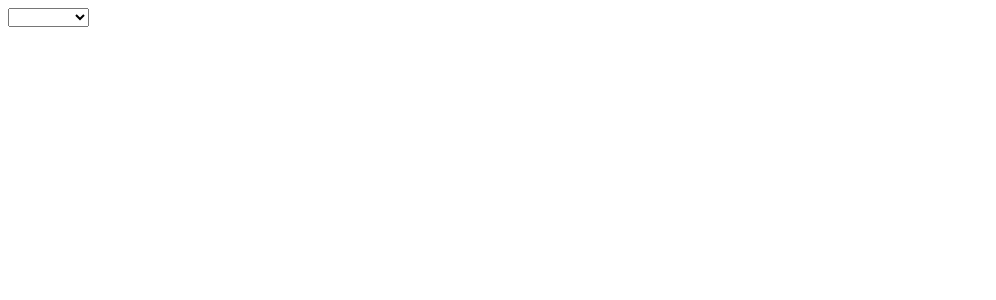
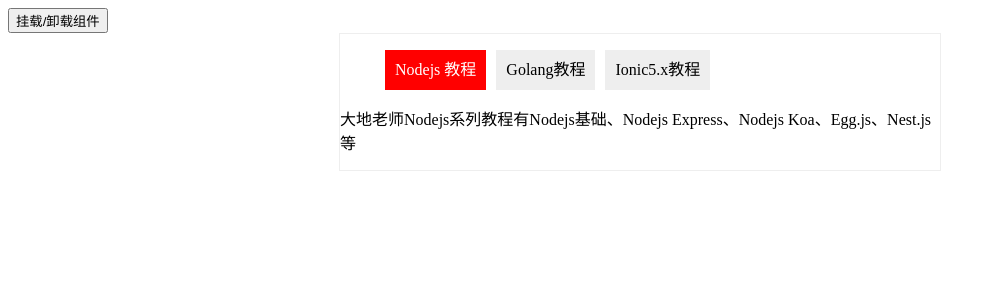
Before and after one commit to Jaunty-Liu/vue, a Vue app: page / in a window 1280 px wide. Shown: the top 300 px of the page, without its empty margins (0-996 px from the left). Built offline with nearby package versions, Linux system fonts and the light colour scheme.

Commit message:
keep-alive+切换

```diff
--- a/src/components/Home.vue
+++ b/src/components/Home.vue
@@ -1,9 +1,27 @@
 <template>
-     <select>
-        <!-- 默认选择的首选项是空并且不显示 -->
-        <option selected="selected" disabled="disabled"  style='display: none' value=''></option>
-        <option value="1">Yesterday</option>
-        <option value="2">Today</option>
-        <option value="3">Tomorrow</option>
-    </select>
+    <div class="home">
+        <button @click="isShow=!isShow">挂载/卸载组件</button>
+        <br>
+        <keep-alive>
+            <life-cycle v-if="isShow"></life-cycle>
+        </keep-alive>
+    </div>
 </template>
+
+<script>
+import LifeCycle from './LifeCycle';
+export default {
+    data() {
+        return {
+            isShow: true
+        }
+    },
+    methods: {
+
+    },
+    components: {
+        LifeCycle
+    }
+
+}
+</script>
--- /dev/null
+++ b/src/components/LifeCycle.vue
@@ -0,0 +1,74 @@
+<template>
+    <div class="tab_info">
+        <ul class="tab_header">
+            <li v-for="(item,index) in posts" :key="index" :class="{'active':currentIndex===index}" @click="currentIndex=index">
+                {{item.title}}
+            </li>
+        </ul>
+        <div class="tab_content">
+            <span v-html="content"></span>
+        </div>
+    </div>
+</template>
+
+<script>
+export default {
+    data() {
+        return {
+            currentIndex: 0,
+            msg: "我是一个数据",
+            posts: [{
+                    id: 1,
+                    title: 'Nodejs 教程',
+                    content: '<p>大地老师Nodejs系列教程有Nodejs基础、Nodejs Express、Nodejs Koa、Egg.js、Nest.js等</p>'
+                },
+                {
+                    id: 2,
+                    title: 'Golang教程',
+                    content: '<p>教程包括：Golang零基础入门进阶教程（50讲）、Beego基础、Mysql入门实战、Gorm入门、Gorm实战、Gorm关联查询、Golang+Beego+Grom仿小米商城项目（真实企业级项目实战）</p>'
+                },
+                {
+                    id: 3,
+                    title: 'Ionic5.x教程',
+                    content: '<p>Ionic4.x以后在 Angular、Vue、React基础上面做了一些封装，让我们可以用自己喜欢的框架，更快速和容易的开发移动的项目</p>'
+                }
+            ]
+        }
+    },
+    computed: {
+        content() {
+            return this.posts[this.currentIndex].content;
+        }
+    }
+}
+</script>
+<style>
+    .h2 {
+        text-align: center;
+    }
+    ul {
+        list-style: none;
+    }
+    .tab_info {
+        width: 600px;
+        margin: 0 auto;
+        border: 1px solid #eee;
+    }
+    .tab_info .tab_header {
+        width: 100%;
+        height: 40px;
+        line-height: 40px;
+    }
+    .tab_info .tab_header li {
+            display: inline-block;
+            margin: 0px 5px;
+            background: #eee;
+            text-align: center;
+            padding: 0px 10px;
+            cursor: pointer;
+    }
+    .tab_info .tab_header li.active {
+        background: red;
+        color: #fff;
+    }
+</style>
```
